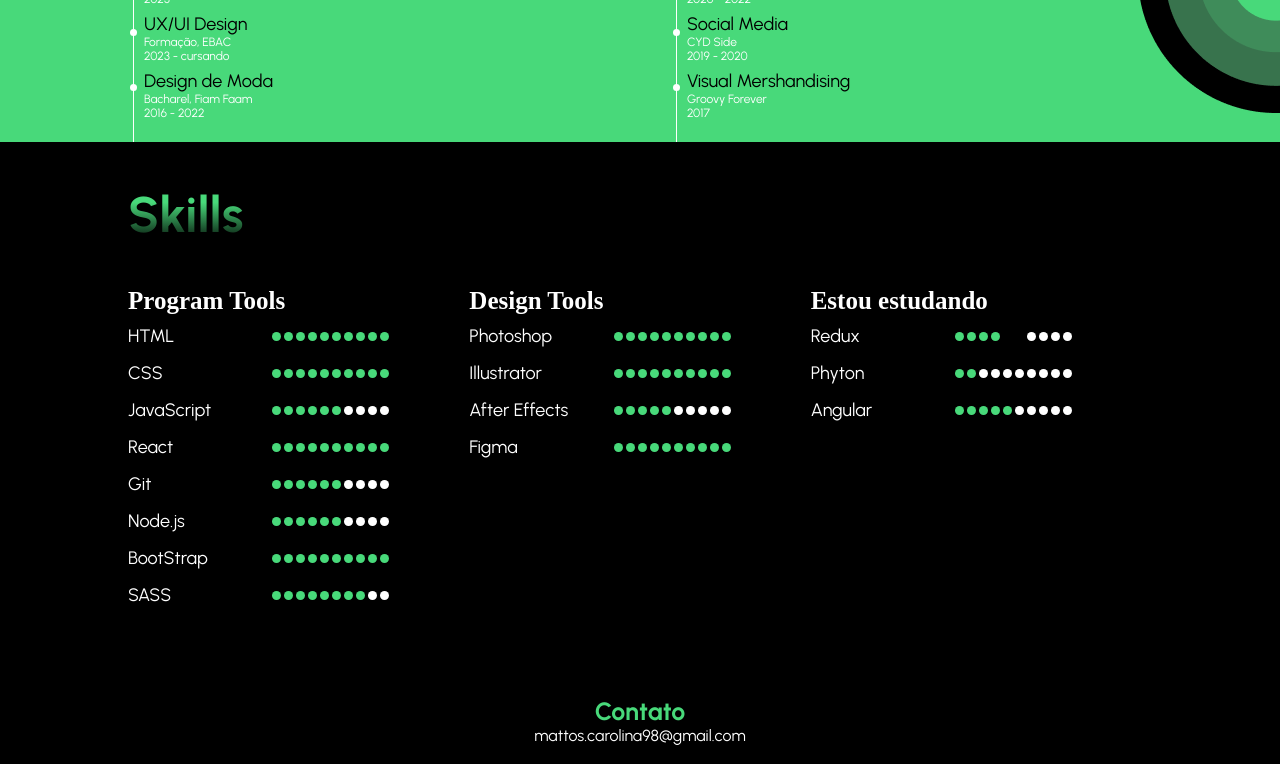
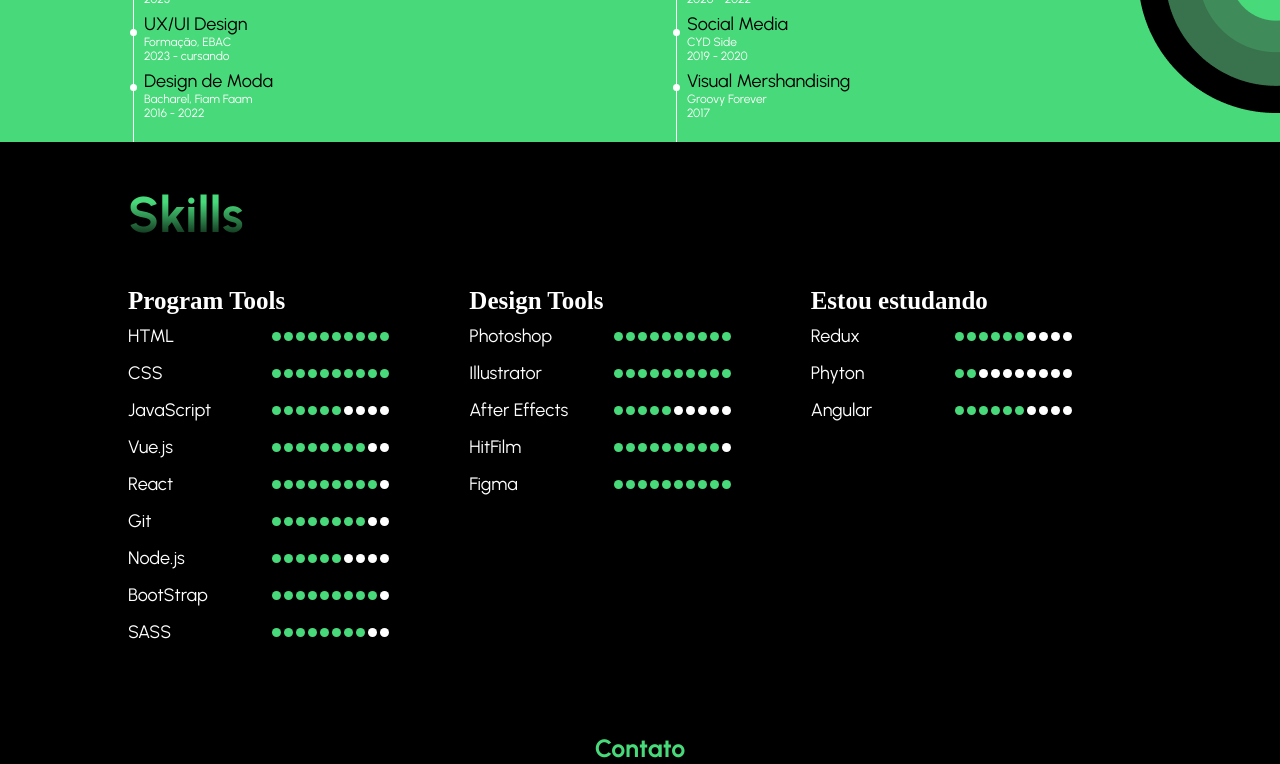
Before and after one commit to nanahmattos/MeuPortfolio, a React (Create React App) app: page /cv in a window 1280 px wide. Shown: the part 960-1724 px from the top of the page. Built offline with nearby package versions, Linux system fonts and the light colour scheme; a web font is replaced by a local one.

Commit message:
content adjustment

```diff
--- a/src/components/Curriculo/index.tsx
+++ b/src/components/Curriculo/index.tsx
@@ -14,10 +14,10 @@ const Curriculo = () => {
         <div>
           <h4>Olá ! sou Carolina,</h4>
           <p>
-            profissional apaixonada por design e criatividade. Minha jornada
-            começou em Design de Moda, e ao longo do tempo, explorei áreas como
-            Social Media e Direção de Arte. Hoje, me realizo como{' '}
-            <S.CorDestaque>Desenvolvedora Front-end</S.CorDestaque>.
+            Profissional apaixonada por design e criatividade, minha jornada
+            teve início em Design de Moda. Ao longo do tempo, explorei áreas
+            como Social Media e Direção de Arte. Hoje, me realizo como{' '}
+            <S.CorDestaque>Desenvolvedora Front-end.</S.CorDestaque>
           </p>
         </div>
       </S.Introducao>
@@ -152,6 +152,27 @@ const Curriculo = () => {
               </svg>
             </S.Skills__lista>
             <S.Skills__lista>
+              <S.Curriculo__text>Vue.js</S.Curriculo__text>
+              <svg
+                xmlns="http://www.w3.org/2000/svg"
+                width="117"
+                height="9"
+                viewBox="0 0 117 9"
+                fill="none"
+              >
+                <circle cx="4.5" cy="4.5" r="4.5" fill="#48D97A" />
+                <circle cx="16.5" cy="4.5" r="4.5" fill="#48D97A" />
+                <circle cx="28.5" cy="4.5" r="4.5" fill="#48D97A" />
+                <circle cx="40.5" cy="4.5" r="4.5" fill="#48D97A" />
+                <circle cx="52.5" cy="4.5" r="4.5" fill="#48D97A" />
+                <circle cx="64.5" cy="4.5" r="4.5" fill="#48D97A" />
+                <circle cx="76.5" cy="4.5" r="4.5" fill="#48D97A" />
+                <circle cx="88.5" cy="4.5" r="4.5" fill="#48D97A" />
+                <circle cx="100.5" cy="4.5" r="4.5" fill="#fff" />
+                <circle cx="112.5" cy="4.5" r="4.5" fill="#fff" />
+              </svg>
+            </S.Skills__lista>
+            <S.Skills__lista>
               <S.Curriculo__text>React</S.Curriculo__text>
               <svg
                 xmlns="http://www.w3.org/2000/svg"
@@ -169,7 +190,7 @@ const Curriculo = () => {
                 <circle cx="76.5" cy="4.5" r="4.5" fill="#48D97A" />
                 <circle cx="88.5" cy="4.5" r="4.5" fill="#48D97A" />
                 <circle cx="100.5" cy="4.5" r="4.5" fill="#48D97A" />
-                <circle cx="112.5" cy="4.5" r="4.5" fill="#48D97A" />
+                <circle cx="112.5" cy="4.5" r="4.5" fill="#fff" />
               </svg>
             </S.Skills__lista>
             <S.Skills__lista>
@@ -187,8 +208,8 @@ const Curriculo = () => {
                 <circle cx="40.5" cy="4.5" r="4.5" fill="#48D97A" />
                 <circle cx="52.5" cy="4.5" r="4.5" fill="#48D97A" />
                 <circle cx="64.5" cy="4.5" r="4.5" fill="#48D97A" />
-                <circle cx="76.5" cy="4.5" r="4.5" fill="#fff" />
-                <circle cx="88.5" cy="4.5" r="4.5" fill="#fff" />
+                <circle cx="76.5" cy="4.5" r="4.5" fill="#48D97A" />
+                <circle cx="88.5" cy="4.5" r="4.5" fill="#48D97A" />
                 <circle cx="100.5" cy="4.5" r="4.5" fill="#fff" />
                 <circle cx="112.5" cy="4.5" r="4.5" fill="#fff" />
               </svg>
@@ -232,7 +253,7 @@ const Curriculo = () => {
                 <circle cx="76.5" cy="4.5" r="4.5" fill="#48D97A" />
                 <circle cx="88.5" cy="4.5" r="4.5" fill="#48D97A" />
                 <circle cx="100.5" cy="4.5" r="4.5" fill="#48D97A" />
-                <circle cx="112.5" cy="4.5" r="4.5" fill="#48D97A" />
+                <circle cx="112.5" cy="4.5" r="4.5" fill="#fff" />
               </svg>
             </S.Skills__lista>
             <S.Skills__lista>
@@ -323,6 +344,27 @@ const Curriculo = () => {
               </svg>
             </S.Skills__lista>
             <S.Skills__lista>
+              <S.Curriculo__text>HitFilm</S.Curriculo__text>
+              <svg
+                xmlns="http://www.w3.org/2000/svg"
+                width="117"
+                height="9"
+                viewBox="0 0 117 9"
+                fill="none"
+              >
+                <circle cx="4.5" cy="4.5" r="4.5" fill="#48D97A" />
+                <circle cx="16.5" cy="4.5" r="4.5" fill="#48D97A" />
+                <circle cx="28.5" cy="4.5" r="4.5" fill="#48D97A" />
+                <circle cx="40.5" cy="4.5" r="4.5" fill="#48D97A" />
+                <circle cx="52.5" cy="4.5" r="4.5" fill="#48D97A" />
+                <circle cx="64.5" cy="4.5" r="4.5" fill="#48D97A" />
+                <circle cx="76.5" cy="4.5" r="4.5" fill="#48D97A" />
+                <circle cx="88.5" cy="4.5" r="4.5" fill="#48D97A" />
+                <circle cx="100.5" cy="4.5" r="4.5" fill="#48D97A" />
+                <circle cx="112.5" cy="4.5" r="4.5" fill="#fff" />
+              </svg>
+            </S.Skills__lista>
+            <S.Skills__lista>
               <S.Curriculo__text>Figma</S.Curriculo__text>
               <svg
                 xmlns="http://www.w3.org/2000/svg"
@@ -359,8 +401,8 @@ const Curriculo = () => {
                 <circle cx="16.5" cy="4.5" r="4.5" fill="#48D97A" />
                 <circle cx="28.5" cy="4.5" r="4.5" fill="#48D97A" />
                 <circle cx="40.5" cy="4.5" r="4.5" fill="#48D97A" />
-                <circle cx="52.5" cy="4.5" r="4.5" fill="##48D97A" />
-                <circle cx="64.5" cy="4.5" r="4.5" fill="##48D97A" />
+                <circle cx="52.5" cy="4.5" r="4.5" fill="#48D97A" />
+                <circle cx="64.5" cy="4.5" r="4.5" fill="#48D97A" />
                 <circle cx="76.5" cy="4.5" r="4.5" fill="#fff" />
                 <circle cx="88.5" cy="4.5" r="4.5" fill="#fff" />
                 <circle cx="100.5" cy="4.5" r="4.5" fill="#fff" />
@@ -402,7 +444,7 @@ const Curriculo = () => {
                 <circle cx="28.5" cy="4.5" r="4.5" fill="#48D97A" />
                 <circle cx="40.5" cy="4.5" r="4.5" fill="#48D97A" />
                 <circle cx="52.5" cy="4.5" r="4.5" fill="#48D97A" />
-                <circle cx="64.5" cy="4.5" r="4.5" fill="#fff" />
+                <circle cx="64.5" cy="4.5" r="4.5" fill="#48D97A" />
                 <circle cx="76.5" cy="4.5" r="4.5" fill="#fff" />
                 <circle cx="88.5" cy="4.5" r="4.5" fill="#fff" />
                 <circle cx="100.5" cy="4.5" r="4.5" fill="#fff" />
--- a/src/components/Curriculo/styles.ts
+++ b/src/components/Curriculo/styles.ts
@@ -83,6 +83,7 @@ const TimeLine__Content = css`
   @media (max-width: 768px) {
     padding: 0 50px;
     align-items: center;
+    justify-content: start;
   }
 
   img {
```
